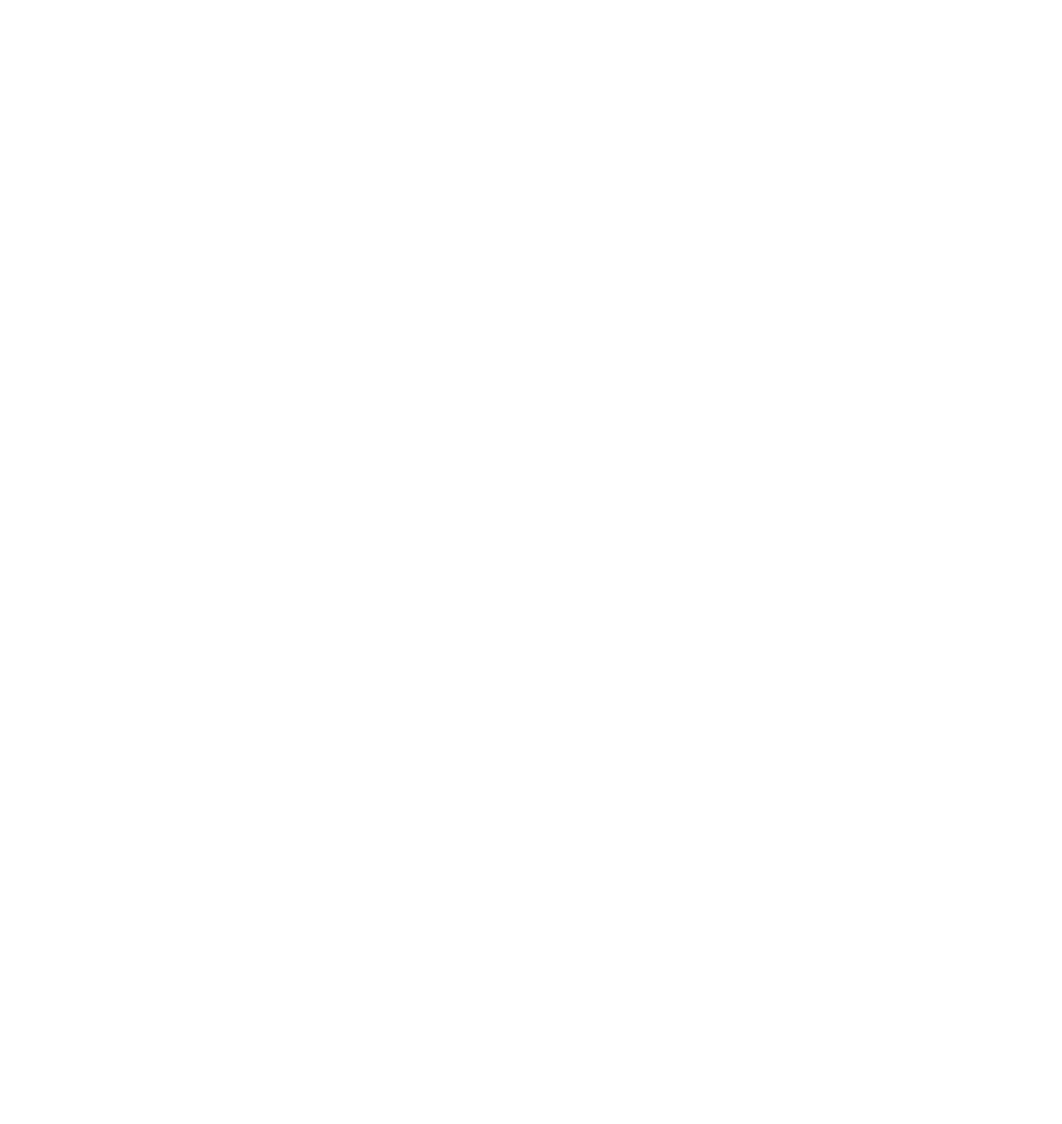
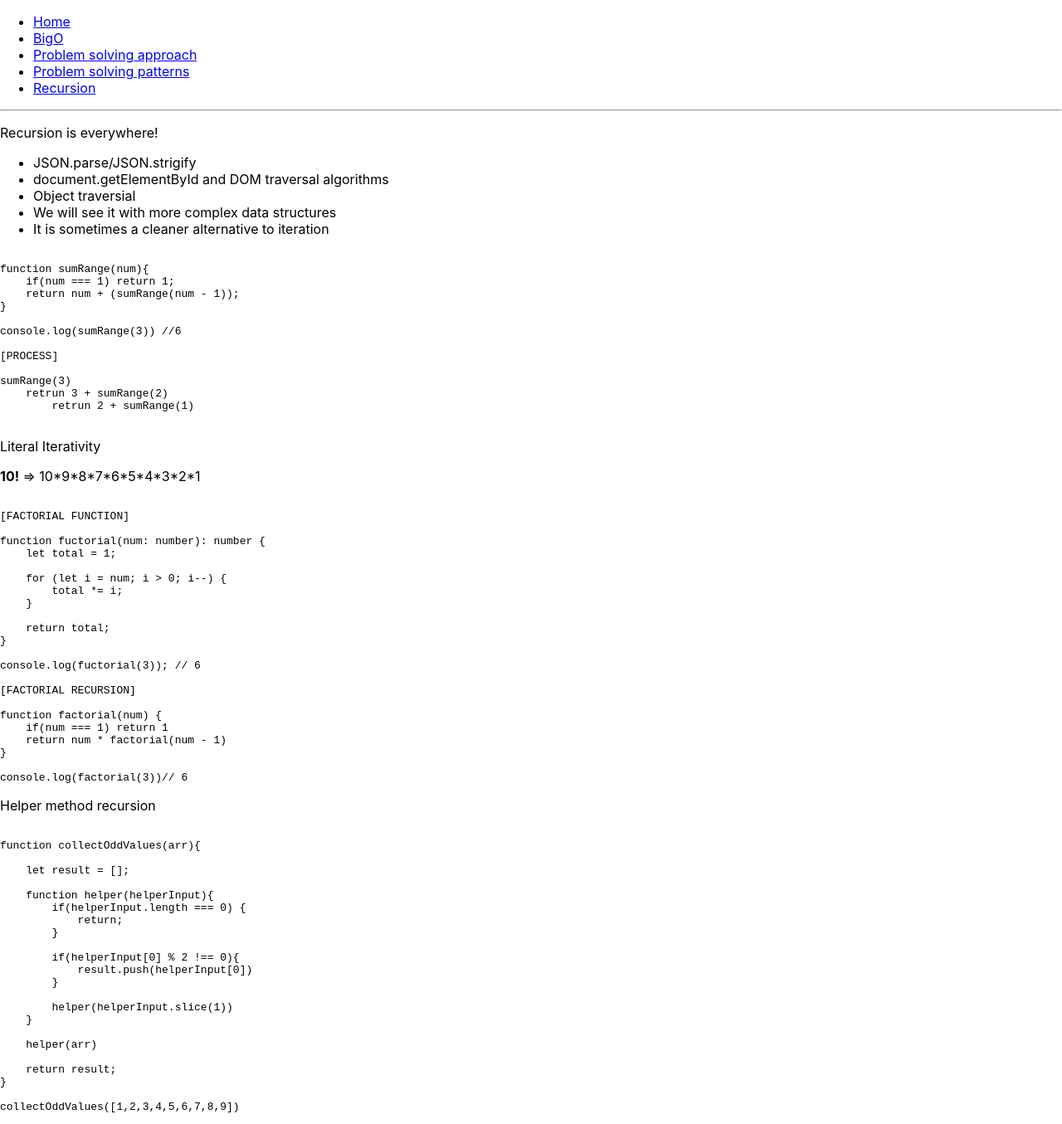
Before and after one commit to marheva/js_algorithms_data_Structures, a React (Create React App) app: page /recursion in a window 1280 px wide. Shown: the whole page at 83% size. Before the commit the page ends 800 px from the top, so only its background shows below. Built offline with nearby package versions, Linux system fonts and the light colour scheme.

Commit message:
End of the recursion

```diff
--- a/src/App.tsx
+++ b/src/App.tsx
@@ -1,24 +1,24 @@
 import React from 'react';
 
 import './App.css';
-// import { BrowserRouter as Router, Switch, Route, Link } from 'react-router-dom';
-// import BigO from './components/BigO';
-// import ProblemSolvingApproach from './components/Problem/ProblemSolvingApproach';
-// import ProblemSolvingPatterns from './components/Problem/ProblemSolvingPatterns';
-// import Recursion from './components/Recursion/Recursion';
+import { BrowserRouter as Router, Switch, Route, Link } from 'react-router-dom';
+import BigO from './components/BigO';
+import ProblemSolvingApproach from './components/Problem/ProblemSolvingApproach';
+import ProblemSolvingPatterns from './components/Problem/ProblemSolvingPatterns';
+import Recursion from './components/Recursion/Recursion';
 
-// const TITLE: { [arg: string]: string } = {
-//     HOME: 'Home',
-//     BIG_O: 'BigO',
-//     PROBLEM_APPROACH: 'Problem solving approach',
-//     PROBLEM_PATTERNS: 'Problem solving patterns',
-//     RECURSION: 'Recursion',
-// };
+const TITLE: { [arg: string]: string } = {
+    HOME: 'Home',
+    BIG_O: 'BigO',
+    PROBLEM_APPROACH: 'Problem solving approach',
+    PROBLEM_PATTERNS: 'Problem solving patterns',
+    RECURSION: 'Recursion',
+};
 
 function App() {
     return (
         <div className='App'>
-            {/* <Router>
+            <Router>
                 <div>
                     <ul>
                         <li>
@@ -66,7 +66,7 @@ function App() {
                         </Route>
                     </Switch>
                 </div>
-            </Router> */}
+            </Router>
         </div>
     );
 }
--- a/src/components/Recursion/Recursion.tsx
+++ b/src/components/Recursion/Recursion.tsx
@@ -35,7 +35,65 @@ sumRange(3)
                 </pre>
             </div>
             <div>
-                <p>Literal Iterativity ss</p>
+                <p>Literal Iterativity</p>
+                <p>
+                    <b>10!</b> {`=> 10*9*8*7*6*5*4*3*2*1`}
+                </p>
+                <pre>
+                    {`
+[FACTORIAL FUNCTION]
+
+function fuctorial(num: number): number {
+    let total = 1;
+
+    for (let i = num; i > 0; i--) {
+        total *= i;
+    }
+
+    return total;
+}
+
+console.log(fuctorial(3)); // 6
+
+[FACTORIAL RECURSION]
+
+function factorial(num) {
+    if(num === 1) return 1
+    return num * factorial(num - 1)
+}
+
+console.log(factorial(3))// 6
+`}
+                </pre>
+            </div>
+            <div>
+                <p>Helper method recursion</p>
+                <pre>
+                    {`
+function collectOddValues(arr){
+
+    let result = [];
+
+    function helper(helperInput){
+        if(helperInput.length === 0) {
+            return;
+        }
+
+        if(helperInput[0] % 2 !== 0){
+            result.push(helperInput[0])
+        }
+
+        helper(helperInput.slice(1))
+    }
+
+    helper(arr)
+
+    return result;
+}
+
+collectOddValues([1,2,3,4,5,6,7,8,9])
+`}
+                </pre>
             </div>
         </div>
     );
```
Also changed, not shown: 1 other file (tests, documents, lock files or other folders).
